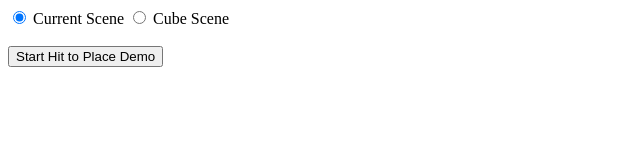
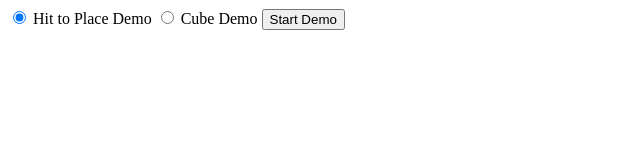
Before and after one commit to abdulwfuseini/my_ar_app, a plain HTML site: page index.html in a window 1280 px wide. Shown: the whole page, without its empty margins (0-640 px from the left). Drawn offline with nearby package versions, Linux system fonts and the light colour scheme.

Commit message:
index file modified

```diff
--- a/index.html
+++ b/index.html
@@ -15,20 +15,27 @@
 
 <body>
 
-  <!-- Radio buttons to switch between scenes -->
+  <!-- Radio buttons for scene selection -->
   <label>
-    <input type="radio" name="scene" value="current" checked> Current Scene
+    <input type="radio" name="scene" value="index" checked> Hit to Place Demo
   </label>
   <label>
-    <input type="radio" name="scene" value="cube"> Cube Scene
+    <input type="radio" name="scene" value="cube"> Cube Demo
   </label>
-  <br><br>
-
-  <!-- Button to start the AR session -->
-  <button onclick="activateXR()">Start Hit to Place Demo</button>
+  <button onclick="startDemo()">Start Demo</button>
 
   <script>
+    function startDemo() {
+      const selectedScene = document.querySelector('input[name="scene"]:checked').value;
+      if (selectedScene === 'index') {
+        activateXR();
+      } else if (selectedScene === 'cube') {
+        window.location.href = 'cube.html';
+      }
+    }
+
     async function activateXR() {
+      // Add a canvas element and initialize a WebGL context that is compatible with WebXR.
       const canvas = document.createElement("canvas");
       document.body.appendChild(canvas);
       const gl = canvas.getContext("webgl", { xrCompatible: true });
@@ -39,6 +46,7 @@
       directionalLight.position.set(10, 15, 10);
       scene.add(directionalLight);
 
+      // Set up the WebGLRenderer, which handles rendering to the session's base layer.
       const renderer = new THREE.WebGLRenderer({
         alpha: true,
         preserveDrawingBuffer: true,
@@ -47,16 +55,25 @@
       });
       renderer.autoClear = false;
 
+      // The API directly updates the camera matrices.
+      // Disable matrix auto updates so three.js doesn't attempt
+      // to handle the matrices independently.
       const camera = new THREE.PerspectiveCamera();
       camera.matrixAutoUpdate = false;
 
+      // Initialize a WebXR session using "immersive-ar".
       const session = await navigator.xr.requestSession("immersive-ar", { requiredFeatures: ['hit-test'] });
       session.updateRenderState({
         baseLayer: new XRWebGLLayer(session, gl)
       });
 
+      // A 'local' reference space has a native origin that is located
+      // near the viewer's position at the time the session was created.
       const referenceSpace = await session.requestReferenceSpace('local');
+
+      // Create another XRReferenceSpace that has the viewer as the origin.
       const viewerSpace = await session.requestReferenceSpace('viewer');
+      // Perform hit testing using the viewer as origin.
       const hitTestSource = await session.requestHitTestSource({ space: viewerSpace });
 
       const loader = new THREE.GLTFLoader();
@@ -65,85 +82,81 @@
         reticle = gltf.scene;
         reticle.visible = false;
         scene.add(reticle);
-      })
+      });
 
-      let currentScene = null;
+      let garage;
+      loader.load("./garage/garage.gltf", function (gltf) {
+        garage = gltf.scene;
 
-      function loadCurrentScene() {
-        loader.load("./garage/garage.gltf", function (gltf) {
-          currentScene = gltf.scene;
+        // Compute the bounding box of the garage
+        const boundingBox = new THREE.Box3().setFromObject(garage);
 
-          const boundingBox = new THREE.Box3().setFromObject(currentScene);
+        // Compute the size of the bounding box
         const size = new THREE.Vector3();
         boundingBox.getSize(size);
 
-          const desiredWidth = 1;
-          const desiredHeight = 0.6;
-          const desiredDepth = 1;
+        console.log("Original Size of the garage:");
+        console.log("Width:", size.x);
+        console.log("Height:", size.y);
+        console.log("Depth:", size.z);
 
+        // Define the desired real-world dimensions (in meters)
+        const desiredWidth = 1; // 3 meters
+        const desiredHeight = 0.6; // 2.5 meters
+        const desiredDepth = 1; // 5 meters
+
+        // Compute the scale factors for each dimension
         const scaleX = desiredWidth / size.x;
         const scaleY = desiredHeight / size.y;
         const scaleZ = desiredDepth / size.z;
 
+        // Choose a uniform scale factor to maintain aspect ratio
         const scaleFactor = Math.min(scaleX, scaleY, scaleZ);
 
-          currentScene.scale.set(scaleFactor, scaleFactor, scaleFactor);
+        // Scale the garage uniformly
+        garage.scale.set(scaleFactor, scaleFactor, scaleFactor);
+
+        // Optionally, center the garage
         const center = boundingBox.getCenter(new THREE.Vector3());
-          currentScene.position.sub(center.multiplyScalar(scaleFactor));
+        garage.position.sub(center.multiplyScalar(scaleFactor));
 
         console.log("Scaled Size of the garage:");
-          const scaledBoundingBox = new THREE.Box3().setFromObject(currentScene);
+        const scaledBoundingBox = new THREE.Box3().setFromObject(garage);
         const scaledSize = new THREE.Vector3();
         scaledBoundingBox.getSize(scaledSize);
         console.log("Width:", scaledSize.x);
         console.log("Height:", scaledSize.y);
         console.log("Depth:", scaledSize.z);
       });
-      }
-
-      function switchScene() {
-        if (currentScene) {
-          scene.remove(currentScene);
-          currentScene = null;
-        } else {
-          loadCurrentScene();
-          if (reticle) {
-            reticle.visible = false;
-          }
-        }
-      }
-
-      document.querySelectorAll('input[name="scene"]').forEach((elem) => {
-        elem.addEventListener("change", function (event) {
-          if (event.target.value === "cube") {
-            window.location.href = "./cube.html"; // Redirect to cube.html
-          } else {
-            switchScene();
-          }
-        });
-      });
 
       session.addEventListener("select", (event) => {
-        if (currentScene) {
-          const clone = currentScene.clone();
+        if (garage) {
+          const clone = garage.clone();
           clone.position.copy(reticle.position);
           scene.add(clone);
         }
       });
 
+      // Create a render loop that allows us to draw on the AR view.
       const onXRFrame = (time, frame) => {
+        // Queue up the next draw request.
         session.requestAnimationFrame(onXRFrame);
 
-        gl.bindFramebuffer(gl.FRAMEBUFFER, session.renderState.baseLayer.framebuffer);
+        // Bind the graphics framebuffer to the baseLayer's framebuffer
+        gl.bindFramebuffer(gl.FRAMEBUFFER, session.renderState.baseLayer.framebuffer)
 
+        // Retrieve the pose of the device.
+        // XRFrame.getViewerPose can return null while the session attempts to establish tracking.
         const pose = frame.getViewerPose(referenceSpace);
         if (pose) {
+          // In mobile AR, we only have one view.
           const view = pose.views[0];
 
           const viewport = session.renderState.baseLayer.getViewport(view);
-          renderer.setSize(viewport.width, viewport.height);
+          renderer.setSize(viewport.width, viewport.height)
 
-          camera.matrix.fromArray(view.transform.matrix);
+          // Use the view's transform matrix and projection matrix to configure the THREE.camera.
+          camera.matrix.fromArray(view.transform.matrix)
           camera.projectionMatrix.fromArray(view.projectionMatrix);
           camera.updateMatrixWorld(true);
 
@@ -151,11 +164,12 @@
           if (hitTestResults.length > 0 && reticle) {
             const hitPose = hitTestResults[0].getPose(referenceSpace);
             reticle.visible = true;
-            reticle.position.set(hitPose.transform.position.x, hitPose.transform.position.y, hitPose.transform.position.z);
+            reticle.position.set(hitPose.transform.position.x, hitPose.transform.position.y, hitPose.transform.position.z)
             reticle.updateMatrixWorld(true);
           }
 
-          renderer.render(scene, camera);
+          // Render the scene with THREE.WebGLRenderer.
+          renderer.render(scene, camera)
         }
       }
       session.requestAnimationFrame(onXRFrame);
```
Lines whose indentation alone changed are shown as unchanged.
